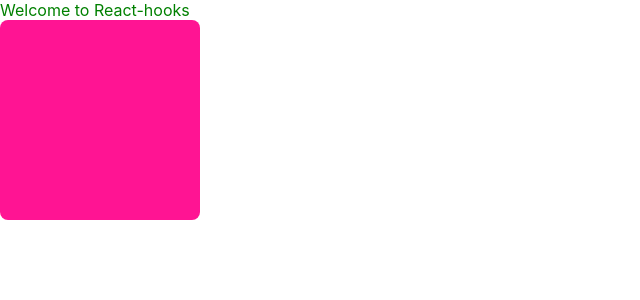
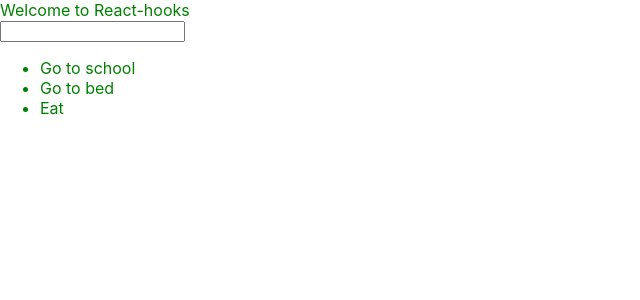
Before and after one commit to tainguyen21/React-Hooks, a React (Create React App) app: page / in a window 1280 px wide. Shown: the top 300 px of the page, without its empty margins (0-640 px from the left). Built offline with nearby package versions, Linux system fonts and the light colour scheme.

Commit message:
04, 05 - ToDoList, ToDoForm

```diff
--- a/src/App.js
+++ b/src/App.js
@@ -1,11 +1,43 @@
+import { useState } from "react";
 import "./App.scss";
-import ColorBox from "./components/ColorBox/ColorBox";
+import ToDoForm from "./components/ToDoForm/ToDoForm";
+import ToDoList from "./components/ToDoList/ToDoList";
 
 function App() {
+  const [todos, setToDoList] = useState([
+    { id: 1, title: "Go to school" },
+    { id: 2, title: "Go to bed" },
+    { id: 3, title: "Eat" },
+  ]);
+
+  function handleToDoClick(todo) {
+    const index = todos.findIndex((item) => item.id === todo.id);
+
+    if (index < 0) return;
+
+    const newToDo = [...todos];
+    newToDo.splice(index, 1);
+
+    setToDoList(newToDo);
+  }
+
+  function handleSubmit(formValue) {
+    const newToDoList = [...todos];
+    const newToDo = {
+      id: Math.random(),
+      ...formValue,
+    };
+
+    newToDoList.push(newToDo);
+    setToDoList(newToDoList);
+  }
+
   return (
     <div className="app">
       Welcome to React-hooks
-      <ColorBox />
+      {/* <ColorBox /> */}
+      <ToDoForm onSubmit={handleSubmit} />
+      <ToDoList todos={todos} onToDoClick={handleToDoClick} />
     </div>
   );
 }
--- /dev/null
+++ b/src/components/ToDoForm/ToDoForm.js
@@ -0,0 +1,40 @@
+import React, { useState } from "react";
+import PropTypes from "prop-types";
+
+ToDoForm.propTypes = {
+  onSubmit: PropTypes.func,
+};
+
+ToDoForm.defaultProps = {
+  onSubmit: null,
+};
+
+function ToDoForm(props) {
+  const [value, setValue] = useState("");
+  const { onSubmit } = props;
+
+  function handleChange(e) {
+    setValue(e.target.value);
+  }
+
+  function handleSubmit(e) {
+    e.preventDefault();
+    if (!onSubmit) return;
+
+    const formValue = {
+      title: value,
+    };
+
+    onSubmit(formValue);
+
+    setValue("");
+  }
+
+  return (
+    <form onSubmit={handleSubmit}>
+      <input type="text" value={value} onChange={handleChange} />
+    </form>
+  );
+}
+
+export default ToDoForm;
--- /dev/null
+++ b/src/components/ToDoList/ToDoList.js
@@ -0,0 +1,32 @@
+import React from "react";
+import PropTypes from "prop-types";
+
+ToDoList.propTypes = {
+  todos: PropTypes.array,
+  onToDoClick: PropTypes.func,
+};
+
+ToDoList.defaultProps = {
+  todos: [],
+  onToDoClick: null,
+};
+
+function ToDoList(props) {
+  const { todos, onToDoClick } = props;
+
+  function handleToDoClick(todo) {
+    if (onToDoClick) onToDoClick(todo);
+  }
+
+  return (
+    <ul>
+      {todos.map((todo) => (
+        <li key={todo.id} onClick={() => handleToDoClick(todo)}>
+          {todo.title}
+        </li>
+      ))}
+    </ul>
+  );
+}
+
+export default ToDoList;
```
